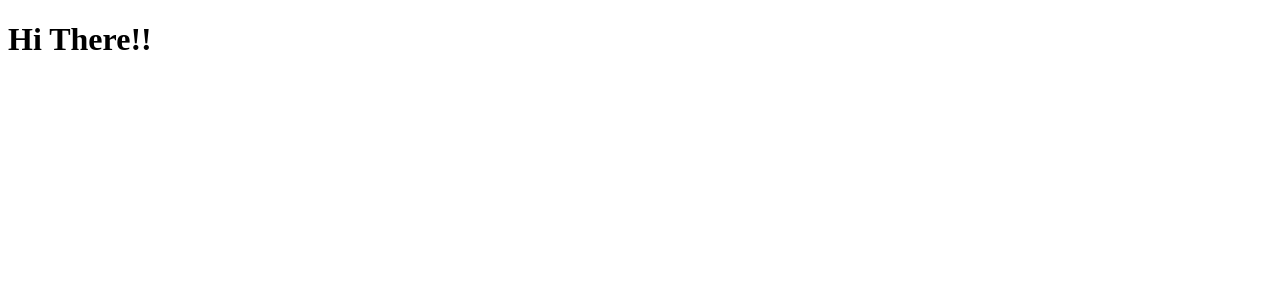
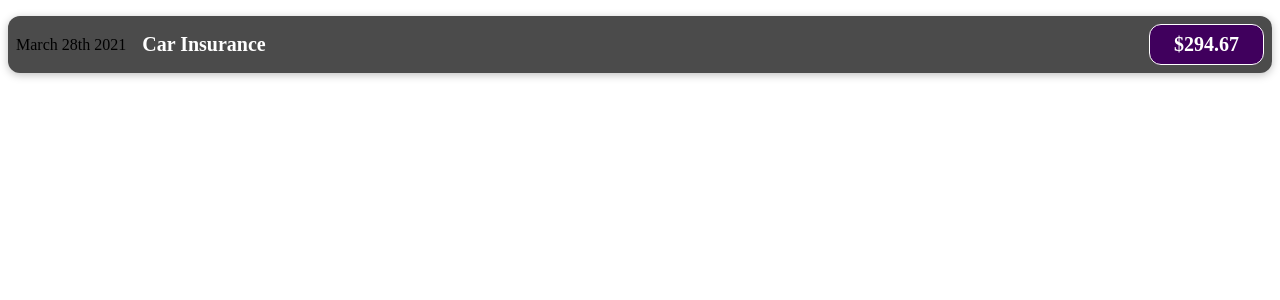
Before and after one commit to ShivangPatel2602/money-tracker, a React (Create React App) app: page / in a window 1280 px wide. Shown: the top 300 px of the page. Built offline with nearby package versions, Linux system fonts and the light colour scheme.

Commit message:
Made modification to files and added the first components and codes

```diff
--- a/public/index.html
+++ b/public/index.html
@@ -3,9 +3,10 @@
 <html lang="en">
 
   <head>
-
     <meta charset="utf-8" />
     <title>Money Tracker</title>
+
+    <!--Including the CSS file-->
     <link rel="stylesheet" href="styles.css">
 
   </head>
--- a/src/App.js
+++ b/src/App.js
@@ -1,6 +1,11 @@
+import React from "react";
+import ExpenseItem from "./components/ExpenseItem";
+
 function App() {
   return (
-    <h1>Hi There!!</h1>
+    <div>
+      <ExpenseItem />
+    </div>
   );
 }
 
--- /dev/null
+++ b/src/components/ExpenseItem.css
@@ -0,0 +1,56 @@
+.expense-item {
+    display: flex;
+    justify-content: space-between;
+    align-items: center;
+    box-shadow: 0 2px 8px rgba(0, 0, 0, 0.25);
+    padding: 0.5rem;
+    margin: 1rem 0;
+    border-radius: 12px;
+    background-color: #4b4b4b;
+  }
+
+  .expense-item__description {
+    display: flex;
+    flex-direction: column;
+    gap: 1rem;
+    align-items: flex-end;
+    flex-flow: column-reverse;
+    justify-content: flex-start;
+    flex: 1;
+  }
+
+  .expense-item h2 {
+    color: #3a3a3a;
+    font-size: 1rem;
+    flex: 1;
+    margin: 0 1rem;
+    color: white;
+  }
+
+  .expense-item__price {
+    font-size: 1rem;
+    font-weight: bold;
+    color: white;
+    background-color: #40005d;
+    border: 1px solid white;
+    padding: 0.5rem;
+    border-radius: 12px;
+  }
+
+  @media (min-width: 580px) {
+    .expense-item__description {
+      flex-direction: row;
+      align-items: center;
+      justify-content: flex-start;
+      flex: 1;
+    }
+
+    .expense-item__description h2 {
+      font-size: 1.25rem;
+    }
+
+    .expense-item__price {
+      font-size: 1.25rem;
+      padding: 0.5rem 1.5rem;
+    }
+  }
--- /dev/null
+++ b/src/components/ExpenseItem.jsx
@@ -0,0 +1,16 @@
+import React from "react";
+import "./ExpenseItem.css";
+
+function ExpenseItem() {
+    return (
+        <div className="expense-item">
+            <div>March 28th 2021</div>
+            <div className="expense-item__description">
+                <h2>Car Insurance</h2>
+                <div className="expense-item__price">$294.67</div>
+            </div>
+        </div>
+    )
+}
+
+export default ExpenseItem;
```
